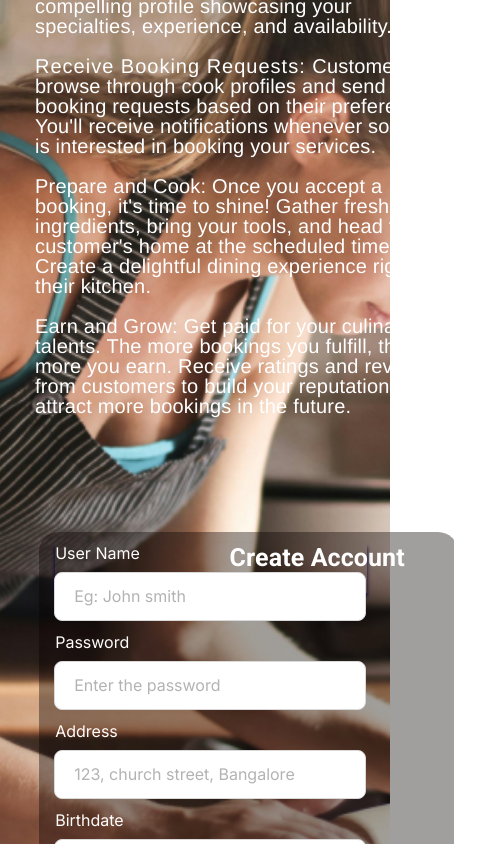
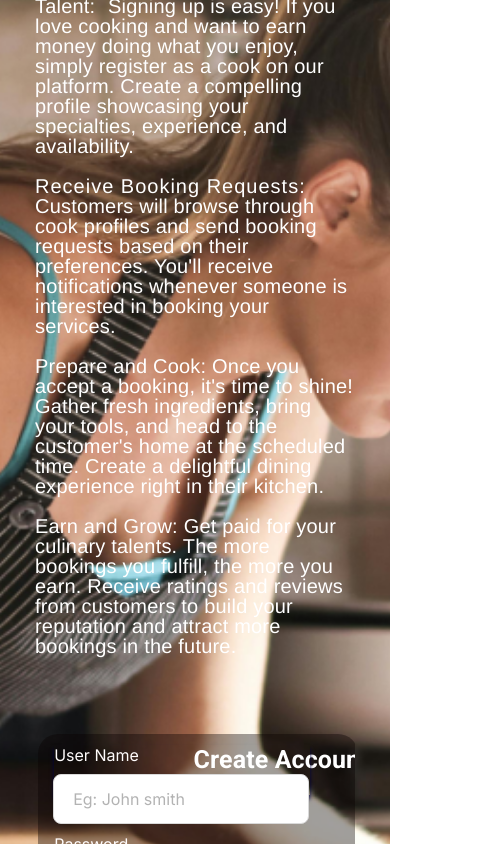
Before and after one commit to pratap/AmazingCooksApp, a React (Vite) app: page / in a window 390 px wide. Shown: the part 397-1241 px from the top of the page, 489 px wide, since content can reach past the window. Built offline with nearby package versions, Linux system fonts and the light colour scheme.

Commit message:
Reverted grid code

```diff
--- a/src/screens/Frame/style.css
+++ b/src/screens/Frame/style.css
@@ -803,8 +803,6 @@
   align-items: stretch;
   /* width: 100vw;
   height: 100vh; */
-  /* display: grid;
-  grid-template-columns: repeat(2,1fr); */
 }
 
 .frame .main-content-frame {
@@ -822,15 +820,8 @@
   background-position:center;
   flex-direction: column;
   /* padding-bottom: 0%; */
-  display: grid;
-  grid-template-columns: repeat(2,1fr);
 }
 
-@media (max-width: 768px) {
-  .frame .main-content-frame {
-    grid-template-columns: 1fr;
-  }
-}
 .frame .navigation-frame {
   align-items: flex-start;
   align-self: stretch;
@@ -1066,7 +1057,7 @@
   left: 16px;
   position: absolute;
   top: 5px;
-  width: 100vw;
+  width: 100%;
 }
 
 .frame .frame-2 {
```
